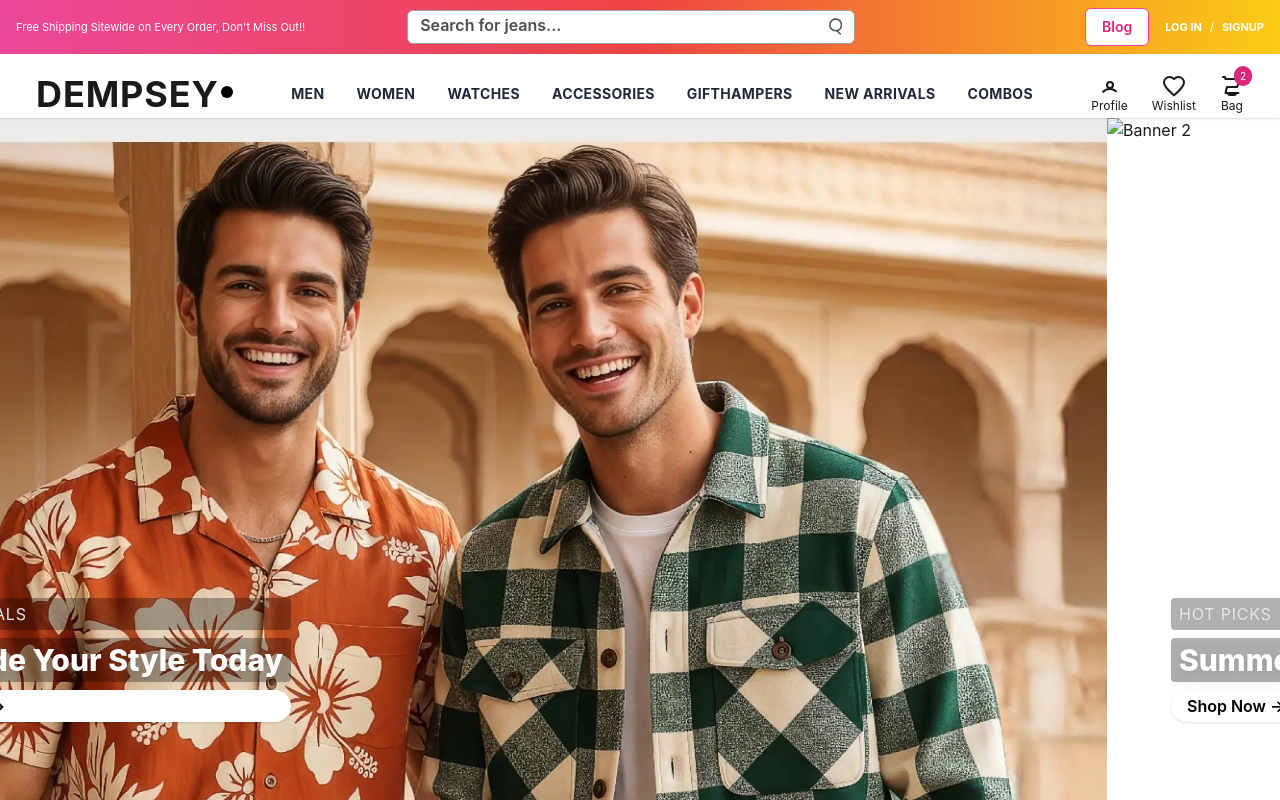
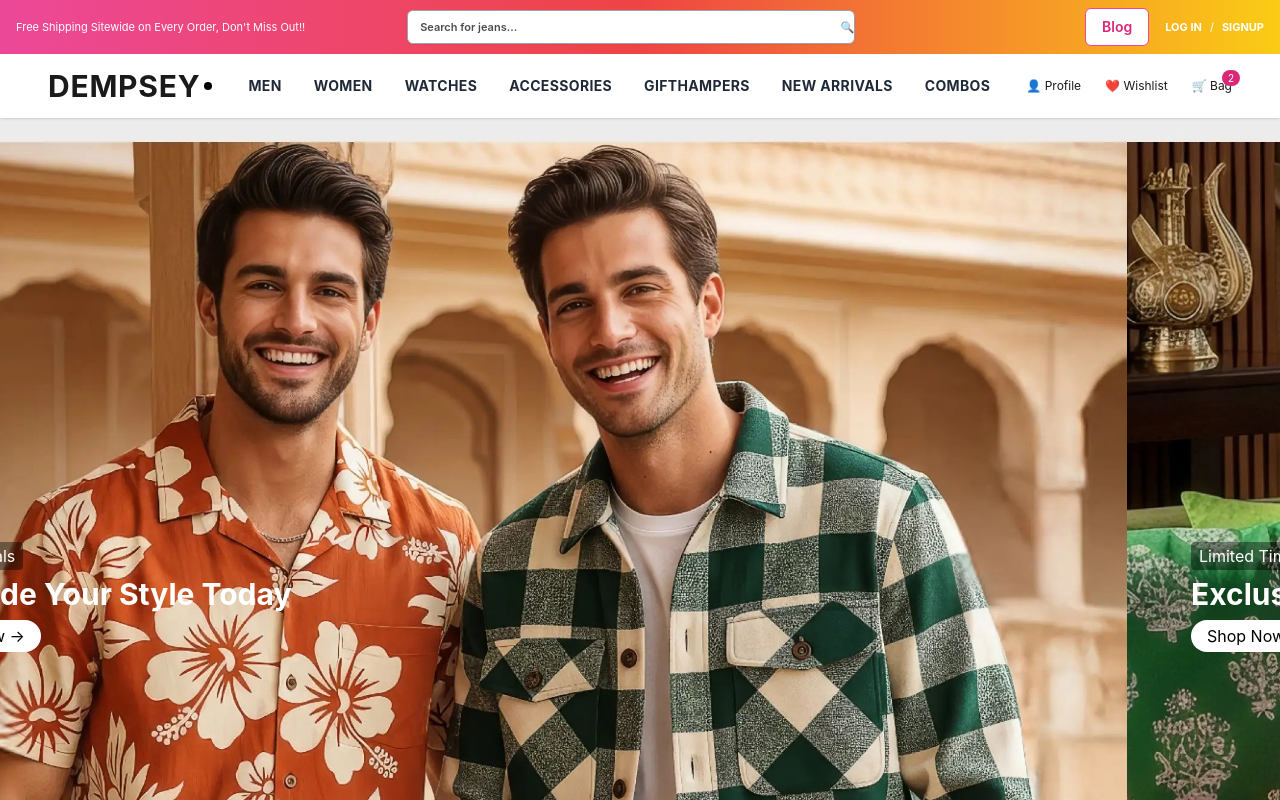
Before and after one commit to Rajumishra23/beyoung, a React (Create React App) app: page / in a window 1280 px wide. Shown: the top 800 px of the page. Built offline with nearby package versions, Linux system fonts and the light colour scheme.

Commit message:
Updated layout for better responsive view

```diff
--- a/src/components/Header.js
+++ b/src/components/Header.js
@@ -1,6 +1,5 @@
 import React, { useEffect, useRef, useState } from "react";
 import { motion } from "framer-motion";
-
 
 const menuItems = {
   MEN: [
@@ -16,13 +15,10 @@ const menuItems = {
   WATCHES: [
     { title: "MEN'S WATCHES", links: ["Analog", "Digital", "Smartwatches"] },
     { title: "WOMEN'S WATCHES", links: ["Analog", "Smartwatches", "Fitness Bands"] },
+     { title: "KID'S WATCHES", links: ["Analog", "Smartwatches", "Fitness Bands"] },
   ],
-  ACCESSORIES: [
-    { title: "Items", links: ["Glasses", "Belts", "Bags"] },
-  ],
-  GIFTHAMPERS: [
-    {title: "Items", links:["Gift for couples", "Gift for her"]}
-  ]
+  ACCESSORIES: [{ title: "Items", links: ["Wallets","Glasses", "Belts", "Bags"] }],
+  GIFTHAMPERS: [{ title: "Items", links: ["Gift for couples", "Gift for her"] }],
 };
 
 export default function Header() {
@@ -40,10 +36,9 @@ export default function Header() {
     "Search for wallets...",
     "Search for belts...",
     "Search for bags...",
-    "Search for Bra...",
-    "Search for penties...",
   ];
 
+  // rotating placeholders
   useEffect(() => {
     const interval = setInterval(() => {
       setPlaceholderIndex((prev) => (prev + 1) % placeholders.length);
@@ -51,6 +46,7 @@ export default function Header() {
     return () => clearInterval(interval);
   }, []);
 
+  // auto sliding banner
   useEffect(() => {
     const slider = sliderRef.current;
     let scrollAmount = 0;
@@ -76,48 +72,30 @@ export default function Header() {
   };
 
   return (
-    <header className="w-full top-0 z-50">
-
+    <>
+      {/* HEADER ONLY (sticky part) */}
+      <header className="w-full sticky top-0 z-50 bg-white shadow">
         {/* Promo Bar */}
-      <div className="bg-gradient-to-r from-pink-500 via-red-500 to-yellow-400 text-white text-[11px] flex justify-between items-center px-4 py-2 shadow-md">
+        <div className="bg-gradient-to-r from-pink-500 via-red-500 to-yellow-400 text-white text-[11px] flex justify-between items-center px-4 py-2">
           <p className="truncate w-[70%] md:w-auto">
             Free Shipping Sitewide on Every Order, Don't Miss Out!!
           </p>
 
           {/* Search Bar Desktop */}
           <div className="hidden md:flex items-center gap-3 flex-1 max-w-xl mx-6">
-          <label htmlFor="search-input" className="sr-only">Search Products</label>
             <div className="flex items-center bg-white text-black rounded-md flex-1 max-w-md border border-gray-400 shadow-sm">
               <input
-              id="search-input"
                 type="text"
                 placeholder={placeholders[placeholderIndex]}
-              className="w-full px-3 py-2 rounded-md outline-none focus:border-blue-500 focus:ring-2 focus:ring-blue-300 placeholder-black placeholder-opacity-70 placeholder:text-base placeholder:font-semibold"
+                className="w-full px-3 py-2 rounded-md outline-none placeholder-black placeholder-opacity-70 placeholder:font-semibold"
               />
-            <svg
-              xmlns="http://www.w3.org/2000/svg"
-              className="h-5 w-5 text-gray-600 mr-3 cursor-pointer"
-              fill="none"
-              viewBox="0 0 24 24"
-              stroke="currentColor"
-              aria-hidden="true"
-            >
-              <path
-                strokeLinecap="round"
-                strokeLinejoin="round"
-                strokeWidth={2}
-                d="M21 21l-4.35-4.35M16.65 16.65A7.5 7.5 0 1116.65 2a7.5 7.5 0 010 14.65z"
-              />
-            </svg>
+              🔍
             </div>
           </div>
 
-        {/* Blog + Auth Links */}
+          {/* Blog + Auth Desktop */}
           <div className="hidden md:flex items-center gap-4">
-          <a
-            href="#"
-            className="bg-white text-pink-600 font-semibold text-sm px-4 py-2 rounded-md border border-pink-500 hover:bg-pink-600 hover:text-white transition"
-          >
+            <a href="#" className="bg-white text-pink-600 font-semibold text-sm px-4 py-2 rounded-md border border-pink-500 hover:bg-pink-600 hover:text-white transition">
               Blog
             </a>
             <div className="space-x-1 md:space-x-2">
@@ -129,24 +107,21 @@ export default function Header() {
         </div>
 
         {/* Navbar */}
-      <nav className="sticky top-0 z-50 bg-white shadow h-16 w-full">
-  <div className="max-w-[1440px] mx-auto flex items-center justify-between px-9 py-5">
-
-          {/* Logo - Left */}
-          <div className="text-4xl font-bold tracking-wide cursor-pointer flex items-center">
-            DEMPSEY
-            <span className="relative inline-block w-3 h-3 bg-black rounded-full top-[-2px] ml-[2px]"></span>
+        <nav className="bg-white h-16 w-full flex items-center justify-between px-6 md:px-12">
+          {/* Logo */}
+          <div className="text-3xl font-bold tracking-wide cursor-pointer flex items-center">
+            DEMPSEY <span className="w-2 h-2 bg-black rounded-full ml-1"></span>
           </div>
 
-          {/* Desktop Navigation */}
+          {/* Desktop Menu */}
           <ul className="hidden md:flex gap-8 text-sm font-bold tracking-wide text-gray-800">
             {Object.keys(menuItems).map((category) => (
               <li key={category} className="group relative cursor-pointer hover:text-pink-600">
                 {category}
-                <div className="absolute top-full left-0 hidden group-hover:flex flex-col bg-white shadow-lg border mt-1 w-48 z-50 pointer-events-auto">
+                <div className="absolute top-full left-0 hidden group-hover:flex flex-col bg-white shadow-lg border mt-1 w-48 z-50">
                   {menuItems[category].map((section, idx) => (
                     <div key={idx} className="p-3 border-b last:border-b-0">
-                      <h4 className="font-semibold text-gray-800">{section.title}</h4>
+                      <h4 className="font-semibold">{section.title}</h4>
                       <ul className="mt-1 space-y-1 text-sm">
                         {section.links.map((link, i) => (
                           <li key={i} className="hover:text-pink-600 cursor-pointer">{link}</li>
@@ -157,87 +132,46 @@ export default function Header() {
                 </div>
               </li>
             ))}
-           {["NEW ARRIVALS", "COMBOS"].map((category) => (
-  <li key={category} className="cursor-pointer hover:text-pink-600">{category}</li>
+            {["NEW ARRIVALS", "COMBOS"].map((cat) => (
+              <li key={cat} className="cursor-pointer hover:text-pink-600">{cat}</li>
             ))}
-
           </ul>
 
-          {/* Icons */}
+          {/* Desktop Icons */}
           <div className="hidden md:flex items-center gap-6">
-            {/* Profile */}
-            <div className="flex flex-col items-center text-xs cursor-pointer hover:text-pink-600">
-              <svg xmlns="http://www.w3.org/2000/svg" className="h-6 w-6" fill="none" viewBox="0 0 24 24" stroke="currentColor">
-                <path strokeLinecap="round" strokeLinejoin="round" strokeWidth={2} d="M5.121 17.804A9.005 9.005 0 0112 15c2.21 0 4.21.804 5.879 2.121M15 11a3 3 0 11-6 0 3 3 0 016 0z" />
-              </svg>
-              <span>Profile</span>
+            <span className="flex flex-col items-center text-xs cursor-pointer hover:text-pink-600">👤 Profile</span>
+            <span className="flex flex-col items-center text-xs cursor-pointer hover:text-pink-600">❤️ Wishlist</span>
+            <span className="flex flex-col items-center text-xs cursor-pointer hover:text-pink-600 relative">
+              🛒 Bag <span className="absolute -top-2 -right-2 bg-pink-600 text-white text-[10px] px-1.5 rounded-full">2</span>
+            </span>
           </div>
 
-            {/* Wishlist */}
-            <div className="flex flex-col items-center text-xs cursor-pointer hover:text-pink-600">
-              <svg xmlns="http://www.w3.org/2000/svg" className="h-6 w-6" fill="none" viewBox="0 0 24 24" stroke="currentColor">
-                <path strokeLinecap="round" strokeLinejoin="round" strokeWidth={2} d="M12 21.35l-1.45-1.32C5.4 15.36 2 12.28 2 8.5 2 5.42 4.42 3 7.5 3c1.74 0 3.41 0.81 4.5 2.09C13.09 3.81 14.76 3 16.5 3 19.58 3 22 5.42 22 8.5c0 3.78-3.4 6.86-8.55 11.54L12 21.35z"/>
-              </svg>
-              <span>Wishlist</span>
-            </div>
-
-            {/* Bag */}
-            <div className="flex flex-col items-center text-xs cursor-pointer hover:text-pink-600 relative">
-              <svg xmlns="http://www.w3.org/2000/svg" className="h-6 w-6" fill="none" viewBox="0 0 24 24" stroke="currentColor">
-                <path strokeLinecap="round" strokeLinejoin="round" strokeWidth={2} d="M3 3h2l.4 2M7 13h10l4-8H5.4M7 13l-1.5 6h13M10 21h4a2 2 0 002-2H8a2 2 0 002 2z"/>
-              </svg>
-              <span>Bag</span>
-              <span className="absolute -top-2 -right-2 bg-pink-600 text-white text-[10px] px-1.5 py-0.5 rounded-full">2</span>
-            </div>
-          </div>
-
-          {/* Mobile Menu Button */}
+          {/* Mobile Button */}
           <button
-            className={`md:hidden font-bold text-3xl transition-colors duration-200 ${
-              mobileMenuOpen ? "text-red-600" : "text-gray-800"
-            }`}
+            className={`md:hidden text-3xl font-bold ${mobileMenuOpen ? "text-red-600" : "text-gray-800"}`}
             onClick={() => setMobileMenuOpen(!mobileMenuOpen)}
           >
             {mobileMenuOpen ? "×" : "☰"}
           </button>
+        </nav>
 
+        {/* Mobile Menu */}
+        {mobileMenuOpen && (
+          <div className="md:hidden bg-white shadow px-6 py-4 space-y-4">
+            {/* Search */}
+            <div className="flex items-center bg-gray-100 rounded-md border px-2">
+              <input type="text" placeholder={placeholders[placeholderIndex]} className="w-full px-2 py-2 bg-transparent outline-none"/>
+              🔍
             </div>
 
-        {/* Mobile Menu Dropdown */}
-        {mobileMenuOpen && (
-          <div className="md:hidden bg-white shadow px-6 py-4 space-y-4">
-
-            {/* Mobile Search */}
-            <div className="flex items-center bg-gray-100 rounded-md border border-gray-300 px-2">
-              <input
-                type="text"
-                placeholder={placeholders[placeholderIndex]}
-                className="w-full px-2 py-2 rounded-md outline-none bg-transparent placeholder-black placeholder-opacity-70 placeholder:text-base placeholder:font-semibold"
-              />
-              <svg
-                xmlns="http://www.w3.org/2000/svg"
-                className="h-5 w-5 text-gray-600 cursor-pointer"
-                fill="none"
-                viewBox="0 0 24 24"
-                stroke="currentColor"
-              >
-                <path
-                  strokeLinecap="round"
-                  strokeLinejoin="round"
-                  strokeWidth={2}
-                  d="M21 21l-4.35-4.35M16.65 16.65A7.5 7.5 0 1116.65 2a7.5 7.5 0 010 14.65z"
-                />
-              </svg>
-            </div>
-
-            {/* Mobile Menu Items */}
+            {/* Dropdowns */}
             {Object.keys(menuItems).map((category) => (
               <div key={category}>
                 <button
                   className="w-full flex justify-between items-center text-gray-700 font-medium hover:text-pink-600"
                   onClick={() => toggleMobileDropdown(category)}
                 >
-                  {category} <span>▾</span>
+                  {category} <span>{mobileDropdowns[category] ? "−" : "+"}</span>
                 </button>
                 {mobileDropdowns[category] && (
                   <div className="pl-4 mt-2">
@@ -256,9 +190,9 @@ export default function Header() {
               </div>
             ))}
 
-            {/* Other static links */}
-            {["NEW ARRIVALS", "COMBOS", "GIFT HAMPERS"].map((category) => (
-              <a key={category} href="#" className="block text-gray-700 font-medium hover:text-pink-600">{category}</a>
+            {/* Static Links */}
+            {["NEW ARRIVALS", "COMBOS", "GIFT HAMPERS"].map((cat) => (
+              <a key={cat} href="#" className="block text-gray-700 font-medium hover:text-pink-600">{cat}</a>
             ))}
 
             {/* Blog + Auth */}
@@ -270,61 +204,27 @@ export default function Header() {
             </div>
           </div>
         )}
-      </nav>
-{/* Auto Sliding Banner with Framer Motion */}
-<div className="relative w-full overflow-hidden mt-0 -mt-px">
-  <motion.div
-    ref={sliderRef}
-    className="flex w-full aspect-[16/12] overflow-hidden m-0 p-0 gap-0"
-    style={{
-      scrollSnapType: "x mandatory",
-      WebkitOverflowScrolling: "touch",
-    }}
-  >
+      </header>
+
+      {/* BANNER OUTSIDE HEADER */}
+      <section className="relative w-full overflow-hidden">
+        <motion.div ref={sliderRef} className="flex w-full aspect-[16/12] overflow-hidden">
           {[
             { src: "tatas.webp", subtitle: "New Arrivals", title: "Upgrade Your Style Today", btn: "Shop Now" },
-      { src: "", subtitle: "Hot Picks", title: "Summer Essentials Ready", btn: "Shop Now" },
             { src: "tatas2.webp", subtitle: "Limited Time", title: "Exclusive Deals Inside", btn: "Shop Now" },
             { src: "tatas3.webp", subtitle: "Fresh Trends", title: "Trendy Collections Now", btn: "Shop Now" },
-    ].map((banner, index) => (
-      <motion.div
-        key={index}
-        className="w-full flex-shrink-0 relative scroll-snap-align-start"
-        initial={{ opacity: 0 }}
-        animate={{ opacity: 1 }}
-        exit={{ opacity: 0 }}
-        transition={{ duration: 1, ease: "easeInOut" }}
-      >
-        <img
-          src={banner.src}
-          alt={`Banner ${index + 1}`}
-          className="w-full h-full object-cover block select-none pointer-events-none"
-          draggable="false"
-        />
-
-        <motion.div
-          className="absolute left-5 md:left-16 top-1/2 transform -translate-y-1/2 flex flex-col gap-2 max-w-md"
-          initial={{ x: -100, opacity: 0 }}
-          animate={{ x: 0, opacity: 1 }}
-          transition={{ type: "spring", stiffness: 100, damping: 20, delay: 0.3 }}
-        >
-          <span className="text-sm md:text-base uppercase tracking-wider text-gray-200 bg-black/30 px-2 py-1 rounded drop-shadow-sm">
-            {banner.subtitle}
-          </span>
-
-          <h2 className="text-2xl md:text-3xl font-extrabold text-white bg-black/30 px-2 py-1 rounded drop-shadow-md leading-snug">
-            {banner.title}
-          </h2>
-
-          <button className="flex items-center gap-2 text-sm md:text-base bg-white text-black px-4 py-1 rounded-full shadow hover:bg-gray-50 font-semibold transition">
-            {banner.btn} →
-          </button>
-        </motion.div>
+          ].map((banner, i) => (
+            <motion.div key={i} className="w-full flex-shrink-0 relative">
+              <img src={banner.src} alt="" className="w-full h-full object-cover"/>
+              <div className="absolute left-5 md:left-16 top-1/2 -translate-y-1/2 text-white space-y-2">
+                <span className="bg-black/40 px-2 py-1 rounded">{banner.subtitle}</span>
+                <h2 className="text-2xl md:text-3xl font-bold">{banner.title}</h2>
+                <button className="bg-white text-black px-4 py-1 rounded-full">{banner.btn} →</button>
+              </div>
             </motion.div>
           ))}
         </motion.div>
-</div>
-
-    </header>
+      </section>
+    </>
   );
 }
```
Also changed, not shown: src/components/Footer.js (+67 -11 lines), src/components/MenCategories.js (+6 -5 lines), src/components/ProductVideo.js (+16 -8 lines). Lines whose indentation alone changed are shown as unchanged.
